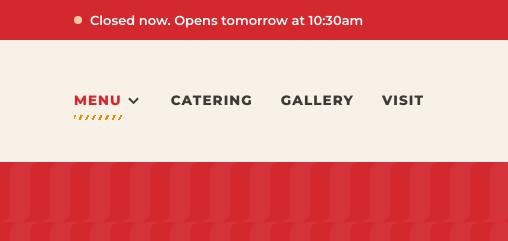
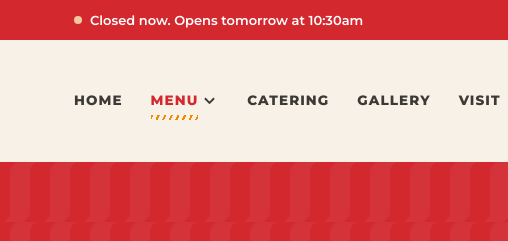
Before and after one commit to samirawad24/cabana28-site, a plain HTML site: page v2/menu.html in a window 1280 px wide. Shown: the top 241 px of the page, 0-508 px from the left. Drawn offline with Linux system fonts and the light colour scheme.

Commit message:
v2 preview: add Home link left of Menu in desktop nav
Co-Authored-By: Claude Opus 5.5 <noreply@anthropic.com>
Claude-Session: https://claude.ai/code/session_01Nu9U82eicQBqwCcFYK21xX

```diff
--- a/v2/menu.html
+++ b/v2/menu.html
@@ -497,6 +497,7 @@
   <header class="top" id="top">
     <div class="wrap">
       <nav class="nav nav-l" aria-label="Main">
+        <a href="index.html" data-nav="home">Home</a>
         <div class="dd" id="dd">
           <a href="menu.html" data-nav="menu" aria-current="page">Menu</a><button type="button" class="dd-btn" aria-expanded="false" aria-controls="dd-panel" aria-label="Menu categories"><svg viewBox="0 0 12 8" aria-hidden="true"><path d="M1 1l5 5 5-5" fill="none" stroke="currentColor" stroke-width="2"/></svg></button>
           <div class="dd-panel" id="dd-panel">
```
Also changed, not shown: _src/template.html (+1 -0 lines), v2/accessibility.html (+1 -0 lines), v2/catering.html (+1 -0 lines), v2/gallery.html (+1 -0 lines), v2/index.html (+1 -0 lines), v2/privacy.html (+1 -0 lines), v2/terms.html (+1 -0 lines), v2/visit.html (+1 -0 lines).
